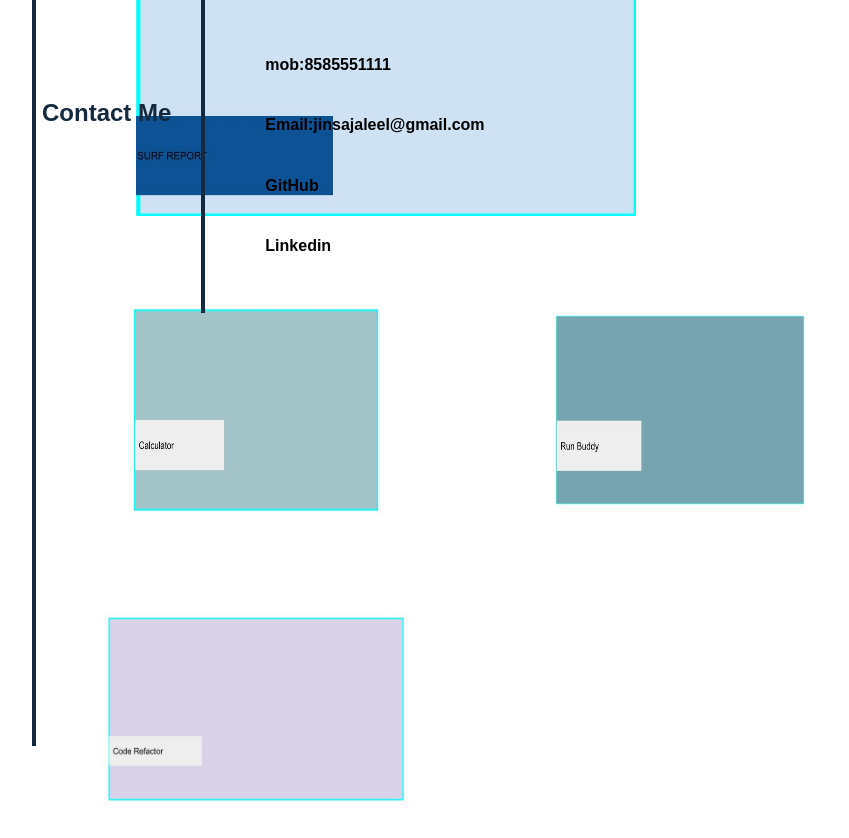
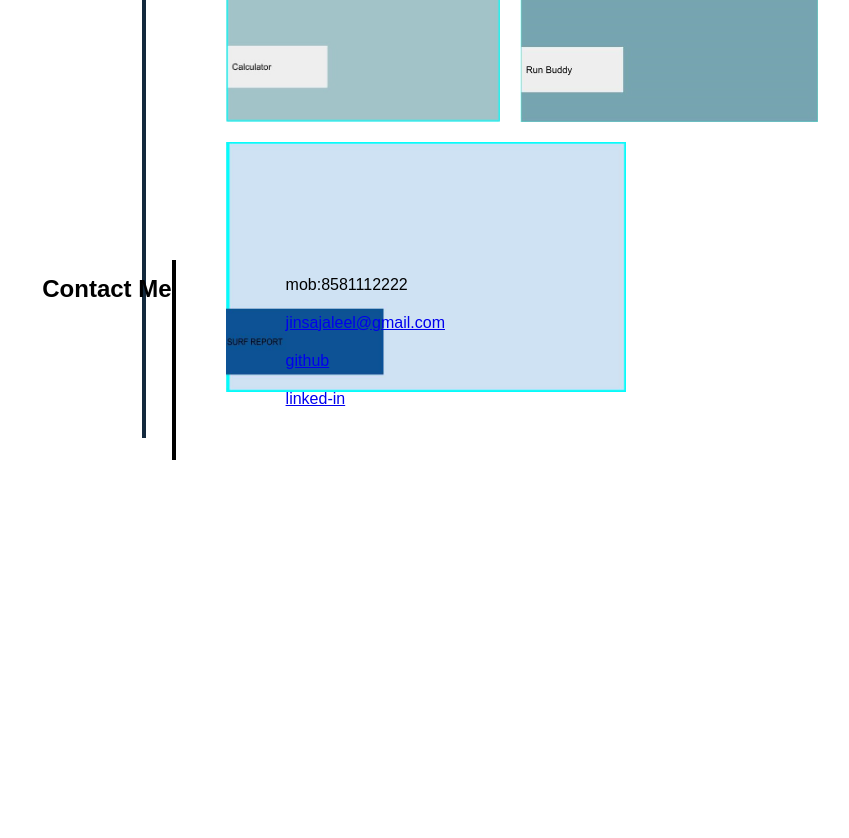
Before and after one commit to JinsaSameer/MyPortfolio, a plain HTML site: page index.html in a window 1280 px wide. Shown: the part 836-1674 px from the top of the page, without its empty margins (96-945 px from the left). After the commit the page ends 1296 px from the top, so only its background shows below. Drawn offline with Linux system fonts and the light colour scheme.

Commit message:
updated files

```diff
--- a/index.html
+++ b/index.html
@@ -13,15 +13,15 @@
        <nav>
           <a href="#first-section">About me</a>
           <a href="#second-section">Work</a>
-          <a href="#">Contact me</a>
+          <a href="#contact-me">Contact me</a>
           <a href="#">Resume</a>
       </nav>
     </header>
     <main>
      <p> My Portfolio!! </p>
         <section>
-          <div id="first-section" class="flex-row">
-          <nav><h2>About me</h2></nav>
+          <div id="first-section">
+          <h2>About me</h2>
 
             <div class="content">
                 <h4>
@@ -31,29 +31,36 @@
           </div>
         </section>
         <section>
-          <div id="second-section" class="flex-row1">
-            <nav><h2>Work</h2></nav>
+          <div id="second-section">
+            <h2>Work</h2>
             <div class="container">
-              <img id="img1" src="image1.jpg" alt="image of work1">
-              <img id="img2" src="image2.jpg" alt="image of work2">
-              <img id="img3" src="image3.jpg" alt="image of work3">
-              <img id="img4" src="image4.jpg" alt="image of work4">
+              <img id="img1" src="new_image4.jpg" alt="image of work4">
+              <div class="row">
+                <img id="img2" src="new_image2.jpg" alt="image of work2">
+                <img id="img3" src="new_image3.jpg" alt="image of work3">
+              </div>
+              <img id="img4" src="image1.jpg" alt="image of work1">
             </div>
           </div>
         </section>
-        <section>
-          <div class="flex-row2">
-           <nav><h2>Contact Me</h2></nav>
-           <div class="contacts">
-            <ul>
-             <li><h4>mob:8585551111</h4></li>
-             <li><h4>Email:jinsajaleel@gmail.com</h4></li>
-             <li><h4>GitHub</h4></li>
-             <li><h4>Linkedin</h4></li>
-             </ul>
-            </div>
-          </div>
+
+          <section>
+            <div id="contact-me">
+
+               <!---- <div class="column">-->
+                    <h1>Contact Me</h1>
+
+                  <div class="column" id="contact-info">
+                    <ul>
+                        <li>mob:8581112222</li>
+                        <li><a href="https://www.gmail.com">jinsajaleel@gmail.com</a></li>
+                        <li><a href ="https://github.com/JinsaSameer">github</a></li>
+                        <li> <a href="https://www.linkedin.com/in/jinsa-jaleel-72b9a961/">linked-in </a></li>
+                    </ul>
+                </div>
+              </div>
         </section>
+
     </main>
   </body>
 </html>
--- a/style.css
+++ b/style.css
@@ -41,6 +41,7 @@
     background: lightblue;
     color: #13293d;
     font-size: xx-large;
+
   }
 
    nav a {
@@ -81,10 +82,10 @@
     display: flex;
     justify-content: left;
     color: #13293d;
-   margin: 10px;
-   padding-top: 60px;
-   text-align: left;
-   margin-top: 20px;
+    margin: 10px;
+    padding-top: 60px;
+    text-align: left;
+    margin-top: 20px;
     /*border-right: solid 4px #13293d;*/
 
   }
@@ -93,100 +94,139 @@
     display: flex;
     /*justify-content: left;*/
     border-left: solid 4px #13293d;
-    margin-left: 20px;
+    margin-left: 1%;
 
-    padding-left: 50px;
+    padding-left: 70px;
   }
-  .flex-row1 {
-    text-align: left;
-    display: flex;
-    justify-content: left;
-    flex-direction: row;
-    flex-wrap: wrap;
-  }
-/*.image {
-      border-left: 30px;
-      border-left: solid 4px #13293d;
-       margin-left: 50px;
-       padding: 20px;
-}*/
+
 
 .container {
-  margin-top: auto;
+  margin-top: -5%;
   width: 1000px;
-  height: 850px;
-  /*margin: 20px;*/
-  border-left:  solid 4px #13293d;
+  height: 750px;
+  margin-left: 4%;
+  border-left:  solid 4px #13293d ;
 }
 .container #img1 {
+  margin-top: 30px;
   margin-left: 80px;
-  padding: 20px;
-  height: 300px;
-  width: 500px;
+  height: 200px;
+  width: auto;
 
 }
 .container #img1:hover {
-  opacity: .5;
+  opacity: .7 !important;
+  background-color: blue;
+  filter: alpha(opacity=70) !important;
+  box-shadow: 0 0 0px #000000 !important
+
+
+
+
 }
  .container #img2 {
-  margin-left: 20px ;
-  height: 300px;
-  width: 400px;
+  margin-left: 20px;
+  height: 170px;
+  width: auto;
 }
 .container #img2:hover {
   opacity: .5;
 }
 .container #img3 {
-  margin-top: 20px;
   margin-left: 20px;
-
-  height: 300px;
-  width: 400px;
+  height: 170px;
+  width: auto;
 }
 .container #img3:hover {
   opacity: .5;
 }
 .container #img4 {
   margin-top: 20px;
-  margin-left: 20px;
+  margin-left: 80px;
   height: 250px;
   width: 400px;
 }
 .container #img4:hover {
   opacity: .5;
 }
-.flex-row2 {
-  text-align: left;
+
+.row {
+  display: flex;
+  align-items: center;
+
+  margin-left: 60px;
+    margin-top: 30px;
+}
+
+#first-section{
+  display: flex;
+ padding-top: -10%;
+  margin-left: 10px;
+}
+#second-section{
+  display: flex;
+
+
+  margin-left: 10px;
+}
+#contact-me {
   display: flex;
   justify-content: left;
-  flex-direction: row;
-  flex-wrap: wrap;
+  margin-top: 25%;
+  margin-left: auto;
+  padding-right: 10px;
+  margin-left: 1%;
 }
-.contacts {
-  display: flex;
-  justify-content: flex-end;
-  border-left: solid 4px #13293d;
 
-  padding: 20px;
-  margin-left: 20px;
+ #contact-info {
 
-  flex-direction: row;
+    margin-top: 5px;
+    padding-left: 70px;
+    border-left: solid 4px black;
+    height :200px;
+    width :200px;
 
 }
+
 li {
   list-style-type: none;
   display: flex;
   flex-direction: row;
 }
-
-@media screen and (max-width: 768px) {
+#contact-info ul li:not(:last-child) {
+    margin-bottom: 20px;
+    display : flex;
+    justify-content:  space-between;
+}
+a:hover{
+  background-color: red;
+}
+@media screen and (max-width: 576px) {
   .main-header,
   nav {
     display: block;
   }
-}
-@media screen and (max-width: 576px) {
-  body{
+  #second-section{
     display: block;
   }
 }
+
+
+/*@media screen and (max-width: 375px) {
+  body {
+    background-color: black;
+  }
+}
+
+@media screen and (max-width: 1920px) {
+  body {
+    background-color: blue;
+  }
+}
+
+@media screen and (max-width: 1125px) {
+  body {
+    background-color: pink;
+  }
+}
+*/
```
Also changed, not shown: new_image2.jpg (added), new_image3.jpg (added), new_image4.jpg (added).
